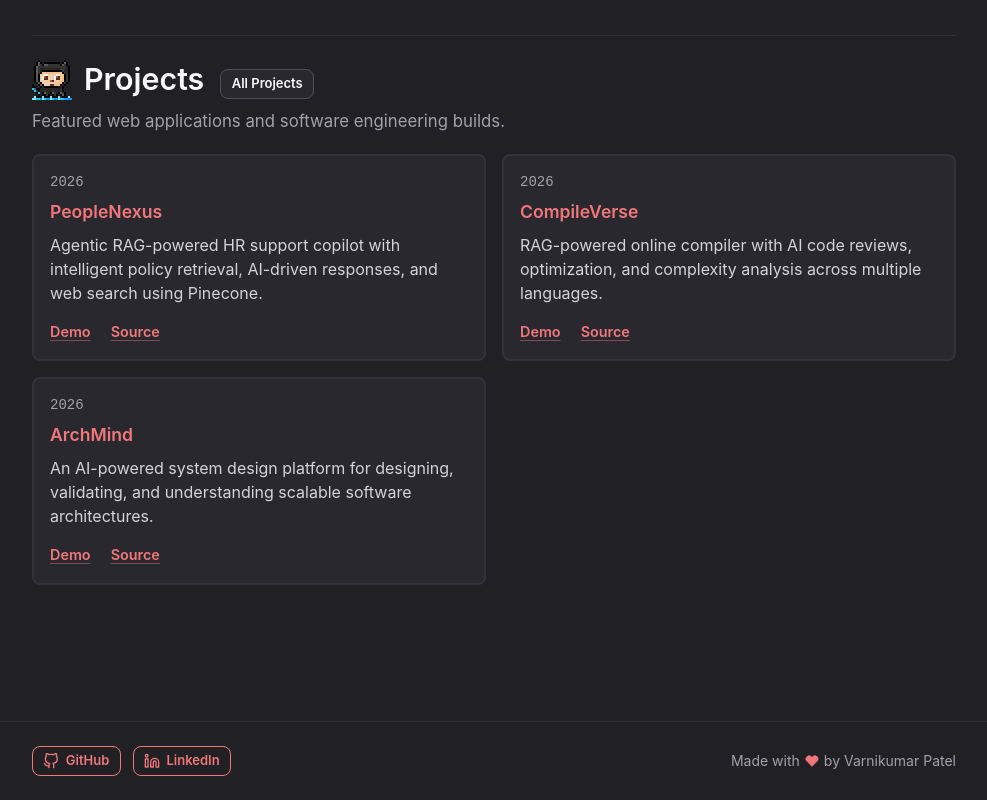
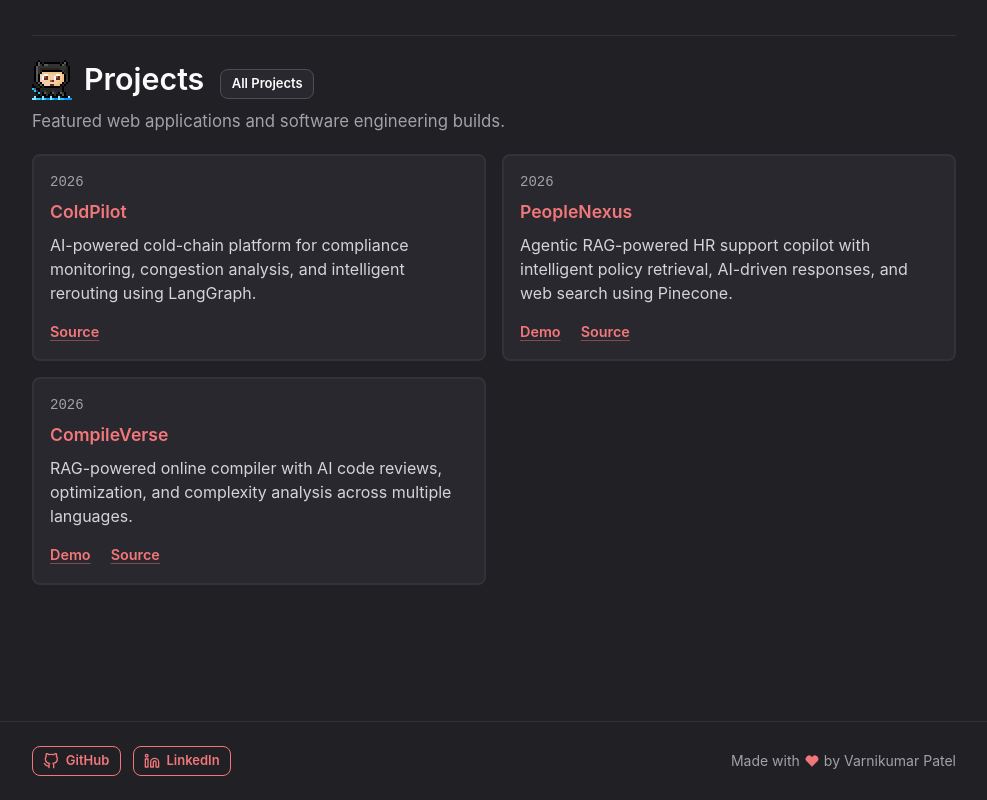
Before and after one commit to Varni1512/myPortfolio, a React (Vite) app: page / in a window 1280 px wide. Shown: the part 982-1782 px from the top of the page, without its empty margins (292-1279 px from the left). Built offline with nearby package versions, Linux system fonts and the light colour scheme.

Commit message:
add ColdPilot project to the portfolio and update highlight status for PeopleNexus

```diff
--- a/src/data/projectsList.js
+++ b/src/data/projectsList.js
@@ -1,4 +1,12 @@
 export const projectsList = [
+  {
+    name: 'ColdPilot',
+    date: '2026',
+    slug: 'ColdPilot',
+    tagline: 'AI-powered cold-chain platform for compliance monitoring, congestion analysis, and intelligent rerouting using LangGraph.',
+    repo: 'https://github.com/Varni1512/cold-chain-logistics',
+    highlight: true,
+  },
   {
     name: 'PeopleNexus',
     date: '2026',
@@ -24,7 +32,7 @@ export const projectsList = [
     tagline: 'An AI-powered system design platform for designing, validating, and understanding scalable software architectures.',
     url: 'https://archmind.vkpatel.in/',
     repo: 'https://github.com/Varni1512/ArchMind',
-    highlight: true,
+    highlight: false,
   },
   {
     name: 'N-Queens Visualizer',
```
